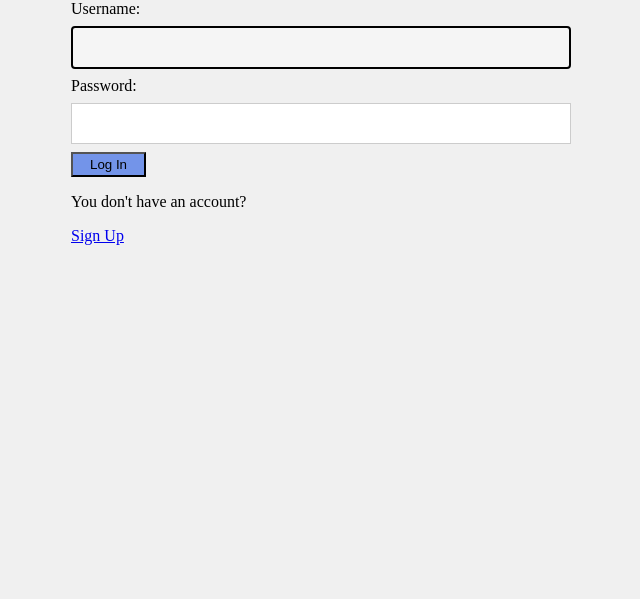
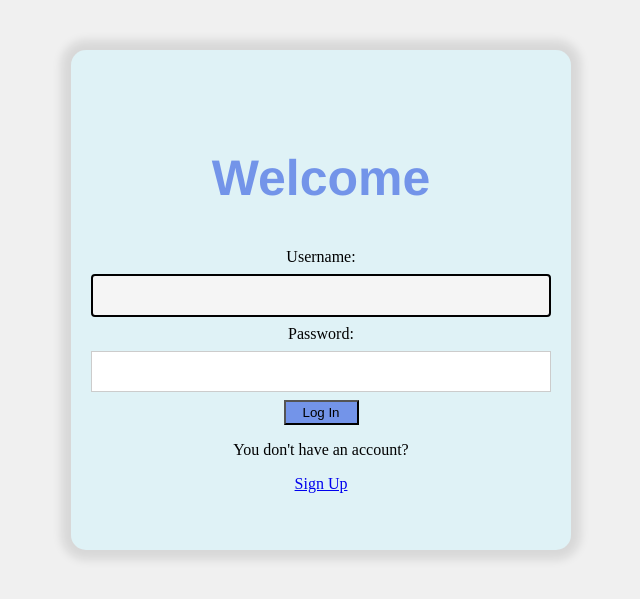
Before and after one commit to ttaulant/ProjektiWEB, a PHP site: page /login.php in a window 1280 px wide. Shown: the top 599 px of the page, without its empty margins (319-959 px from the left). Run offline with PHP 8.4, Linux system fonts and the light colour scheme.

Commit message:
improved style for login and logout page

```diff
--- a/header.php
+++ b/header.php
@@ -2,10 +2,15 @@
     <h1 style ="font-size: 100px; color:#000000;">Animal Event</h1>
     <p>Join us for an exciting animal event!</p>
     <ul class="navbar">
+        <div class="leftnav">
         <li><a href="index.php" >Home</a></li>
         <li><a href="about.php">About Us</a></li>
         <li><a href="news.php">News</a></li>
         <li><a href="contact.php">Contact Us</a></li>
+    </div>
+
+    <div class="rightnav">
         <li><a href="logout.php">Log out</a></li>
+    </div>
     </ul>
 </div>
--- a/login.php
+++ b/login.php
@@ -10,7 +10,7 @@
 
         <div class="loginMain">
             <form id="loginForm" action="validate.php" method="post">
-
+                    <h2> Welcome </h2>
                     <label for="username">Username:</label>
                     <input type="text" id="username" name="username" required>
                     <label for="password">Password:</label>
--- a/signup.php
+++ b/signup.php
@@ -8,8 +8,6 @@
             <body>
 
             <?php include 'header.php';?>
-
-
                 <form id="signupForm">
                     <div class="form-control">
                         <label for="username">First Name:</label>
@@ -31,8 +29,6 @@
                         <label for="password">Password:</label>
                         <input type="password" id="password" name="password" required>
                     </div>
-
-
 
                     <div class="button">
                         <button type="submit"><a href="MainPage.html">Sign Up</a></button>
--- a/style.css
+++ b/style.css
@@ -11,7 +11,6 @@ ul.navbar li {
     float:left;
     font-size: 20px;
 }
-
 ul.navbar li a {
     display: block;
     color: white;
@@ -19,13 +18,15 @@ ul.navbar li a {
     padding: 14px 16px;
     text-decoration:solid;
 }
-
 ul.navbar li a:hover {
     background-color: #215bad;
 
 }
-
-
+.rightnav{
+    display: flex;
+    align-items: right;
+    justify-content: right;
+}
 body {
     font-family:'Times New Roman', Times, serif;
     background-color: #f0f0f0;
@@ -95,9 +96,28 @@ body {
 }
 
 .loginMain {
+    display: flex;
+    justify-content: center;
+    align-items: center;
     width: 500px;
     height: 500px;
-    margin: 0 auto;
+    margin:0 auto;
+    margin-top: 50px;
+    border-radius: 15px;
+    box-shadow: 0 0 10px 10px rgba(0, 0, 0, 0.1);
+    background-color: hsl(190, 56%, 92%);
+    padding: 20px;
+    text-align: center;
+
+
+}
+
+.loginMain h2 {
+    text-align: center;
+    color:#7394e9;
+    font-size: 50px;
+    font-family: 'Franklin Gothic Medium', 'Arial Narrow', Arial, sans-serif;
+
 }
 
 #loginform {
@@ -155,13 +175,13 @@ input[type="text"], textarea{
 }
 
 #loginButton {
-
 background-color: #7394e9;
 color: #000000;
 cursor: pointer;
 width: 75px;
 height: 25px;
 }
+
 
 *{box-sizing:border-box}
 
@@ -298,7 +318,6 @@ height: 25px;
     width: 100%;
     padding: 10px;
     margin: 10px 0;
-
 }
 
 .error {
```
